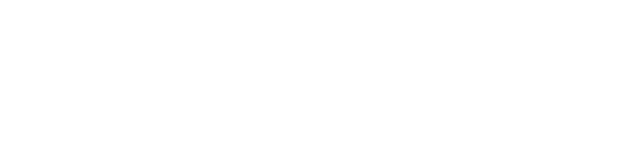
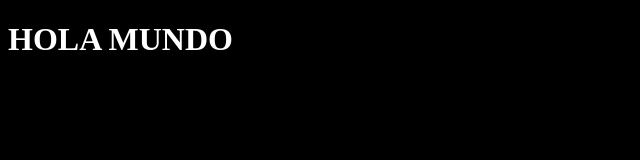
Before and after one commit to futgmaer/GitTuto, a plain HTML site: page index.html in a window 1280 px wide. Shown: the whole page, without its empty margins (0-640 px from the left). Drawn offline with Linux system fonts and the light colour scheme.

Commit message:
Titulo y Color

```diff
--- /dev/null
+++ b/css/style.css
@@ -0,0 +1,7 @@
+body{
+    background-color: black;
+}
+
+h1{
+    color: white;
+}
--- a/index.html
+++ b/index.html
@@ -4,9 +4,10 @@
     <meta charset="UTF-8">
     <meta http-equiv="X-UA-Compatible" content="IE=edge">
     <meta name="viewport" content="width=device-width, initial-scale=1.0">
+    <link rel="stylesheet" href="css/style.css">
     <title>Document</title>
 </head>
 <body>
-
+    <h1>HOLA MUNDO</h1>
 </body>
 </html>
```
Also changed, not shown: js/index.js (added).
